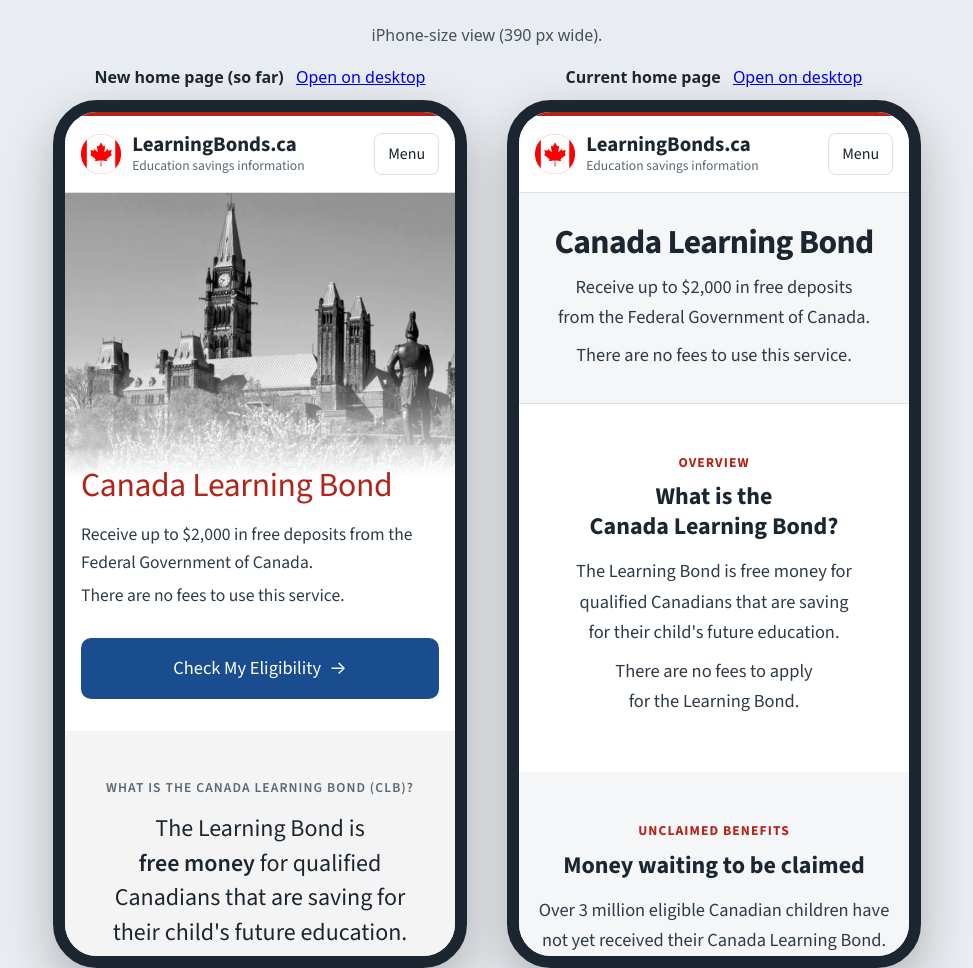
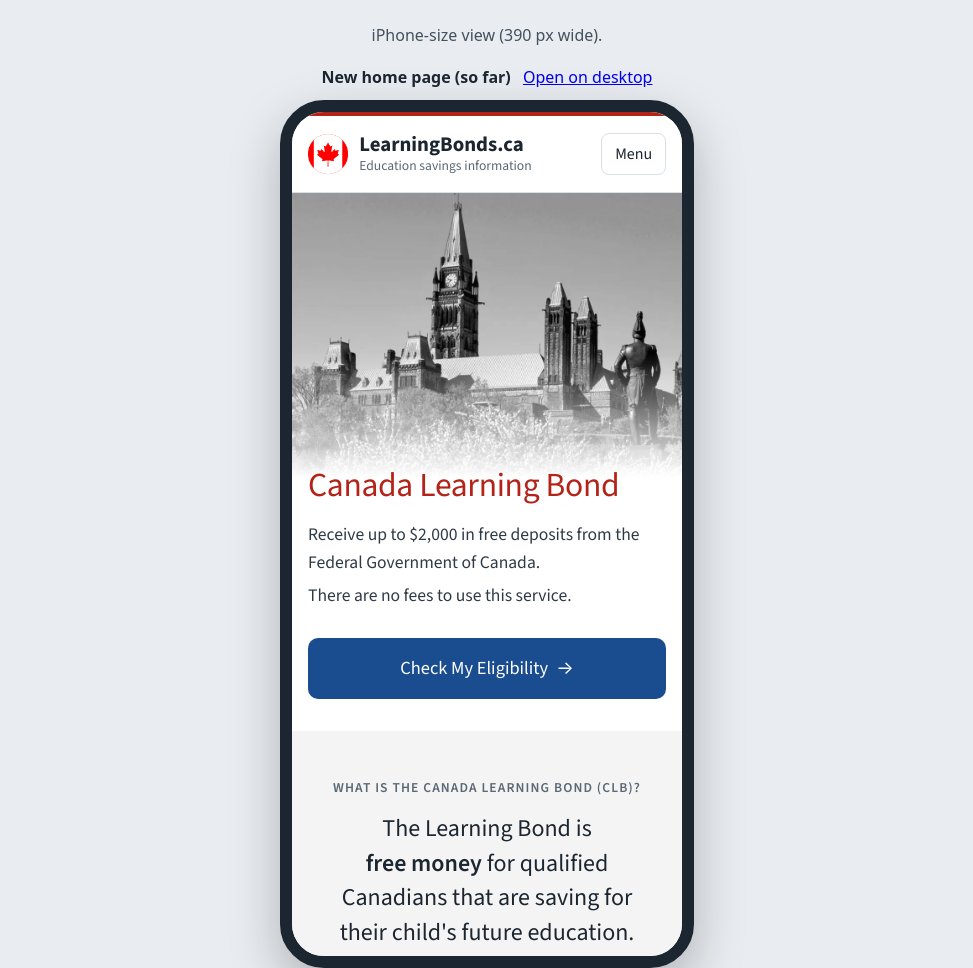
Before and after one commit to SirWonderlot/learningbonds.ca, a plain HTML site: page _mockups/home-phone.html in a window 1280 px wide. Shown: the top 968 px of the page, without its empty margins (153-1126 px from the left). Drawn offline with Linux system fonts and the light colour scheme.

Commit message:
Mock-up viewer: show only the new home page
Co-Authored-By: Claude Opus 5.5 <noreply@anthropic.com>

```diff
--- a/_mockups/home-phone.html
+++ b/_mockups/home-phone.html
@@ -21,11 +21,7 @@
   <div class="row">
     <figure>
       <figcaption>New home page (so far) <a href="/_mockups/home-new.html" target="_blank">Open on desktop</a></figcaption>
-      <div class="phone"><iframe src="/_mockups/home-new.html" title="New hero, phone view"></iframe></div>
-    </figure>
-    <figure>
-      <figcaption>Current home page <a href="/" target="_blank">Open on desktop</a></figcaption>
-      <div class="phone"><iframe src="/" title="Current home page, phone view"></iframe></div>
+      <div class="phone"><iframe src="/_mockups/home-new.html" title="New home page, phone view"></iframe></div>
     </figure>
   </div>
 </body>
```
